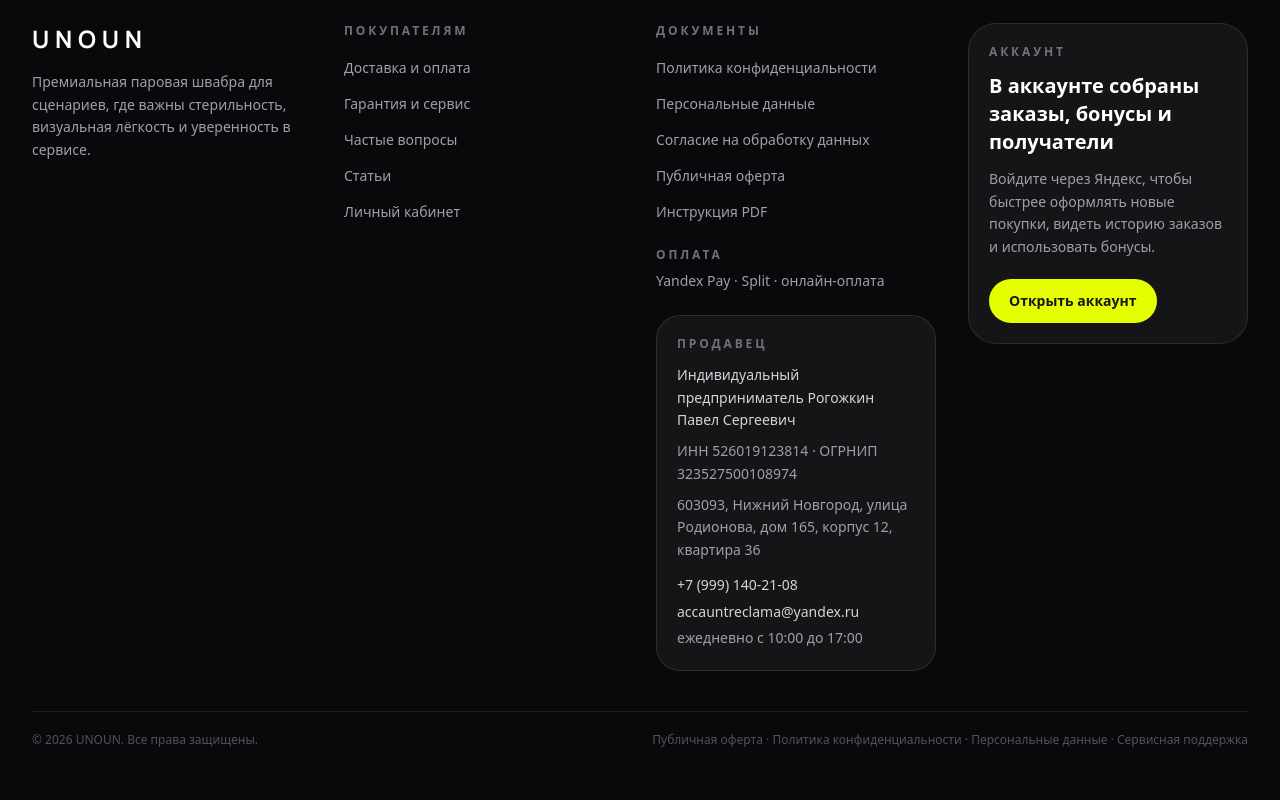
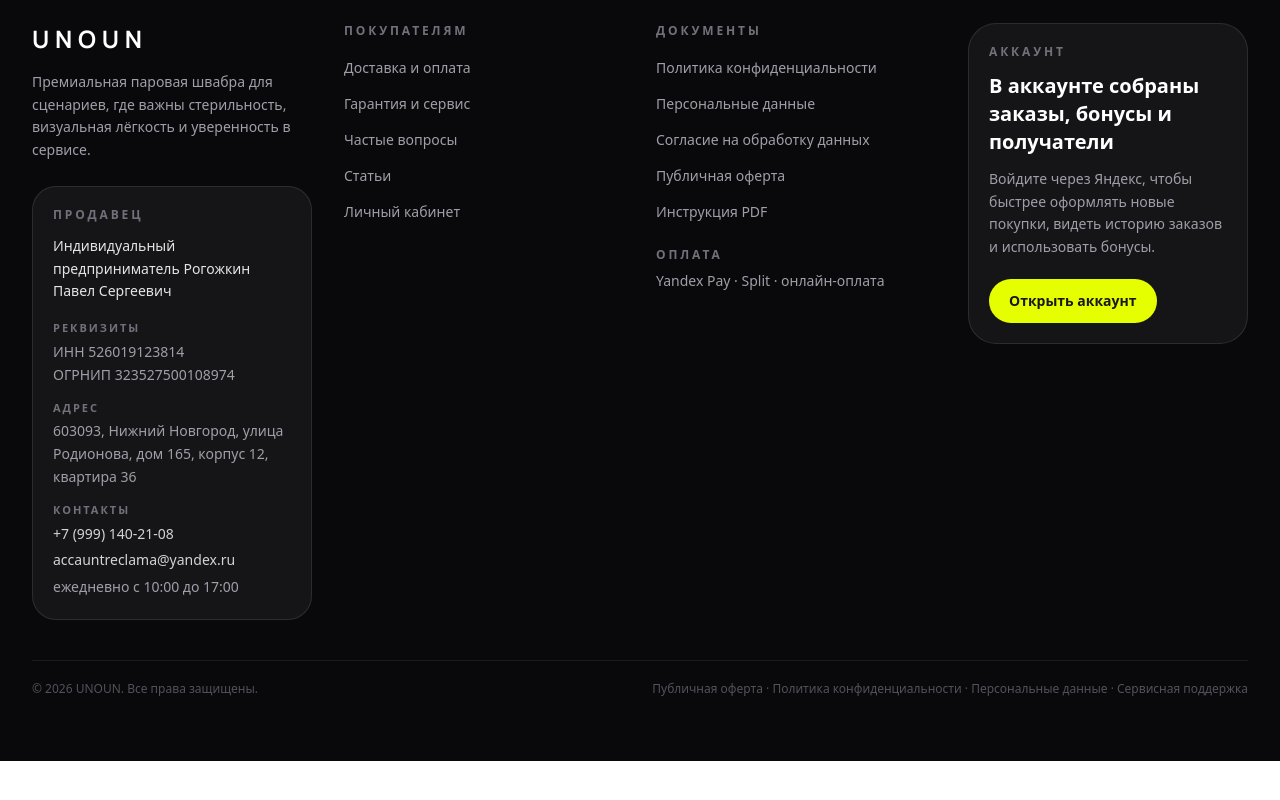
Before and after one commit to PavelUNOUN/unoun-shop, a Next.js app: page / in a window 1280 px wide. Shown: the part 9668-10468 px from the top of the page. After the commit the page ends 10429 px from the top, so only its background shows below. Built offline with nearby package versions, Linux system fonts and the light colour scheme; no server answers; the database is empty.

Commit message:
Tighten footer seller block layout

```diff
--- a/src/components/Footer.tsx
+++ b/src/components/Footer.tsx
@@ -30,6 +30,44 @@ export default function Footer() {
               Премиальная паровая швабра для сценариев, где важны стерильность,
               визуальная лёгкость и уверенность в сервисе.
             </p>
+
+            <div className="mt-6 rounded-[24px] border border-white/10 bg-white/5 p-5">
+              <p className="text-xs font-semibold uppercase tracking-[0.24em] text-zinc-500">
+                Продавец
+              </p>
+              <p className="mt-3 text-sm leading-relaxed text-zinc-200">
+                {SELLER_DETAILS.sellerName}
+              </p>
+
+              <div className="mt-4 space-y-3 text-sm leading-relaxed text-zinc-400">
+                <div>
+                  <p className="text-[11px] font-semibold uppercase tracking-[0.18em] text-zinc-500">
+                    Реквизиты
+                  </p>
+                  <p className="mt-1">
+                    ИНН {SELLER_DETAILS.inn}
+                    <br />
+                    ОГРНИП {SELLER_DETAILS.ogrnip}
+                  </p>
+                </div>
+
+                <div>
+                  <p className="text-[11px] font-semibold uppercase tracking-[0.18em] text-zinc-500">
+                    Адрес
+                  </p>
+                  <p className="mt-1">{SELLER_DETAILS.businessAddress}</p>
+                </div>
+
+                <div>
+                  <p className="text-[11px] font-semibold uppercase tracking-[0.18em] text-zinc-500">
+                    Контакты
+                  </p>
+                  <p className="mt-1 text-zinc-300">{SELLER_DETAILS.supportPhone}</p>
+                  <p className="mt-1 text-zinc-300">{SELLER_DETAILS.supportEmail}</p>
+                  <p className="mt-1">{SELLER_DETAILS.supportHours}</p>
+                </div>
+              </div>
+            </div>
           </div>
 
           <div>
@@ -75,30 +113,6 @@ export default function Footer() {
                 Yandex Pay · Split · онлайн-оплата
               </p>
             </div>
-
-            <div className="mt-6 rounded-[24px] border border-white/10 bg-white/5 p-5">
-              <p className="text-xs font-semibold uppercase tracking-[0.24em] text-zinc-500">
-                Продавец
-              </p>
-              <p className="mt-3 text-sm leading-relaxed text-zinc-300">
-                {SELLER_DETAILS.sellerName}
-              </p>
-              <p className="mt-2 text-sm leading-relaxed text-zinc-400">
-                ИНН {SELLER_DETAILS.inn} · ОГРНИП {SELLER_DETAILS.ogrnip}
-              </p>
-              <p className="mt-2 text-sm leading-relaxed text-zinc-400">
-                {SELLER_DETAILS.businessAddress}
-              </p>
-              <p className="mt-3 text-sm leading-relaxed text-zinc-300">
-                {SELLER_DETAILS.supportPhone}
-              </p>
-              <p className="mt-1 text-sm leading-relaxed text-zinc-300">
-                {SELLER_DETAILS.supportEmail}
-              </p>
-              <p className="mt-1 text-sm leading-relaxed text-zinc-400">
-                {SELLER_DETAILS.supportHours}
-              </p>
-            </div>
           </div>
 
           <div>
```
